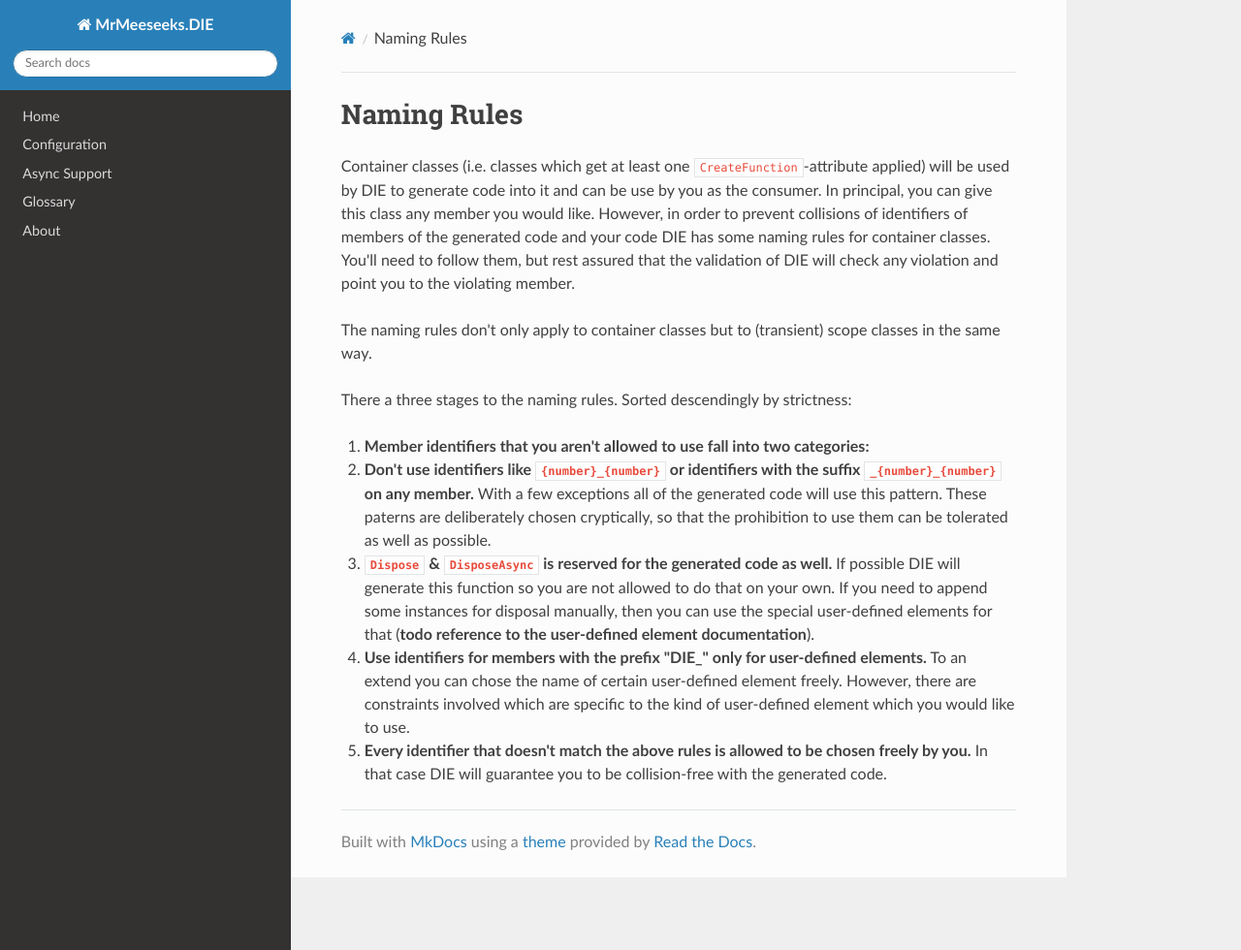
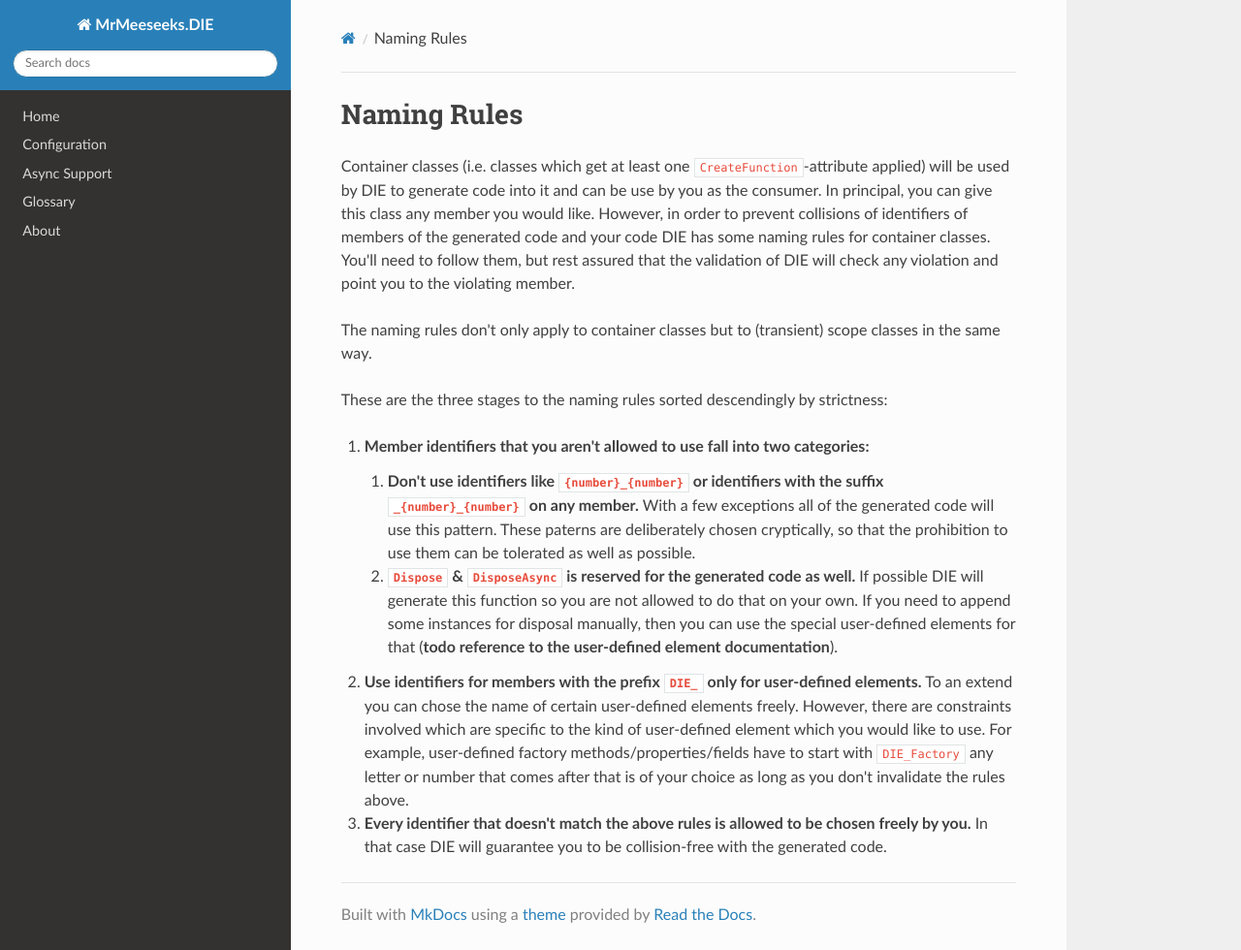
Before and after one commit to Yeah69/MrMeeseeks.DIE.Docs, an MkDocs documentation site: the page built from docs/naming-rules.md, in a window 1280 px wide and 980 px high. Shown: the whole window at 97% size. Built offline with MkDocs 1.6.1, drawn with Linux system fonts in a browser that asks for light colours; nearby versions of some CDN libraries.

Commit message:
Fixes for naming rules

```diff
--- a/docs/naming-rules.md
+++ b/docs/naming-rules.md
@@ -4,10 +4,10 @@ Container classes (i.e. classes which get at least one `CreateFunction`-attribut
 
 The naming rules don't only apply to container classes but to (transient) scope classes in the same way.
 
-There a three stages to the naming rules. Sorted descendingly by strictness:
+These are the three stages to the naming rules sorted descendingly by strictness:
 
 1. **Member identifiers that you aren't allowed to use fall into two categories:**
-   1. **Don't use identifiers like `{number}_{number}` or identifiers with the suffix `_{number}_{number}` on any member.** With a few exceptions all of the generated code will use this pattern. These paterns are deliberately chosen cryptically, so that the prohibition to use them can be tolerated as well as possible.
-   1. **`Dispose` & `DisposeAsync` is reserved for the generated code as well.** If possible DIE will generate this function so you are not allowed to do that on your own. If you need to append some instances for disposal manually, then you can use the special user-defined elements for that (**todo reference to the user-defined element documentation**).
-1. **Use identifiers for members with the prefix "DIE_" only for user-defined elements.** To an extend you can chose the name of certain user-defined element freely. However, there are constraints involved which are specific to the kind of user-defined element which you would like to use.
-1. **Every identifier that doesn't match the above rules is allowed to be chosen freely by you.** In that case DIE will guarantee you to be collision-free with the generated code.
+    1. **Don't use identifiers like `{number}_{number}` or identifiers with the suffix `_{number}_{number}` on any member.** With a few exceptions all of the generated code will use this pattern. These paterns are deliberately chosen cryptically, so that the prohibition to use them can be tolerated as well as possible.
+    1. **`Dispose` & `DisposeAsync` is reserved for the generated code as well.** If possible DIE will generate this function so you are not allowed to do that on your own. If you need to append some instances for disposal manually, then you can use the special user-defined elements for that (**todo reference to the user-defined element documentation**).
+2. **Use identifiers for members with the prefix `DIE_` only for user-defined elements.** To an extend you can chose the name of certain user-defined elements freely. However, there are constraints involved which are specific to the kind of user-defined element which you would like to use. For example, user-defined factory methods/properties/fields have to start with `DIE_Factory` any letter or number that comes after that is of your choice as long as you don't invalidate the rules above.
+3. **Every identifier that doesn't match the above rules is allowed to be chosen freely by you.** In that case DIE will guarantee you to be collision-free with the generated code.
```
